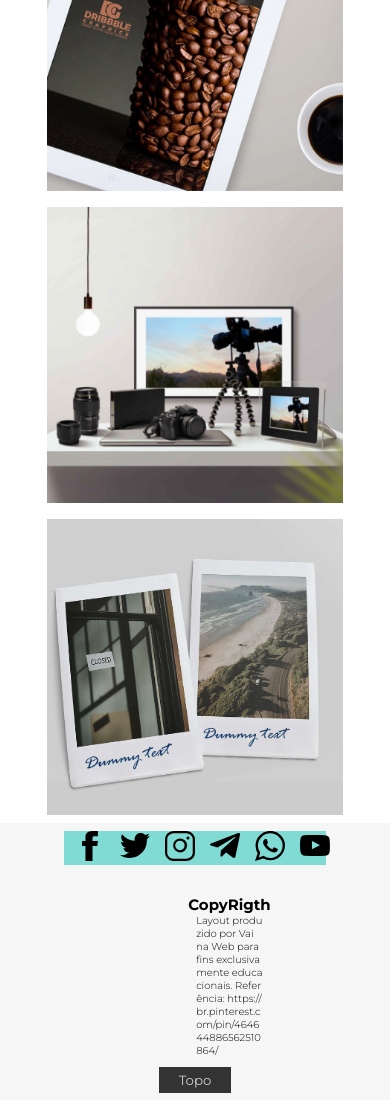
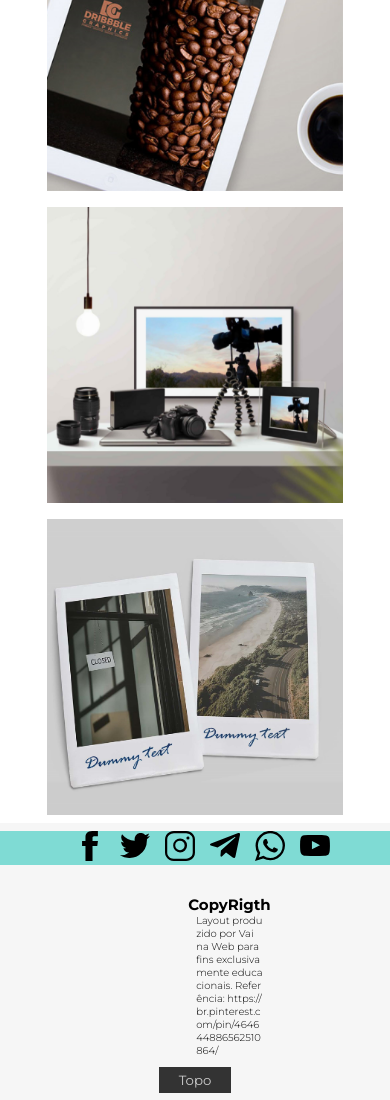
Before and after one commit to LuizFelipeCorra/Projeto_final_VaiNaWeb, a plain HTML site: page index.html in a window 390 px wide. Shown: the part 3569-4669 px from the top of the page. Drawn offline with Linux system fonts and the light colour scheme.

Commit message:
Update style.css

```diff
--- a/style.css
+++ b/style.css
@@ -244,7 +244,7 @@ footer{
 .figi2{
     justify-content: center;
      margin-left: 0;
-     width:100%;
+     width: 400px;
      background: #7FDBD4;
 }
 
```
